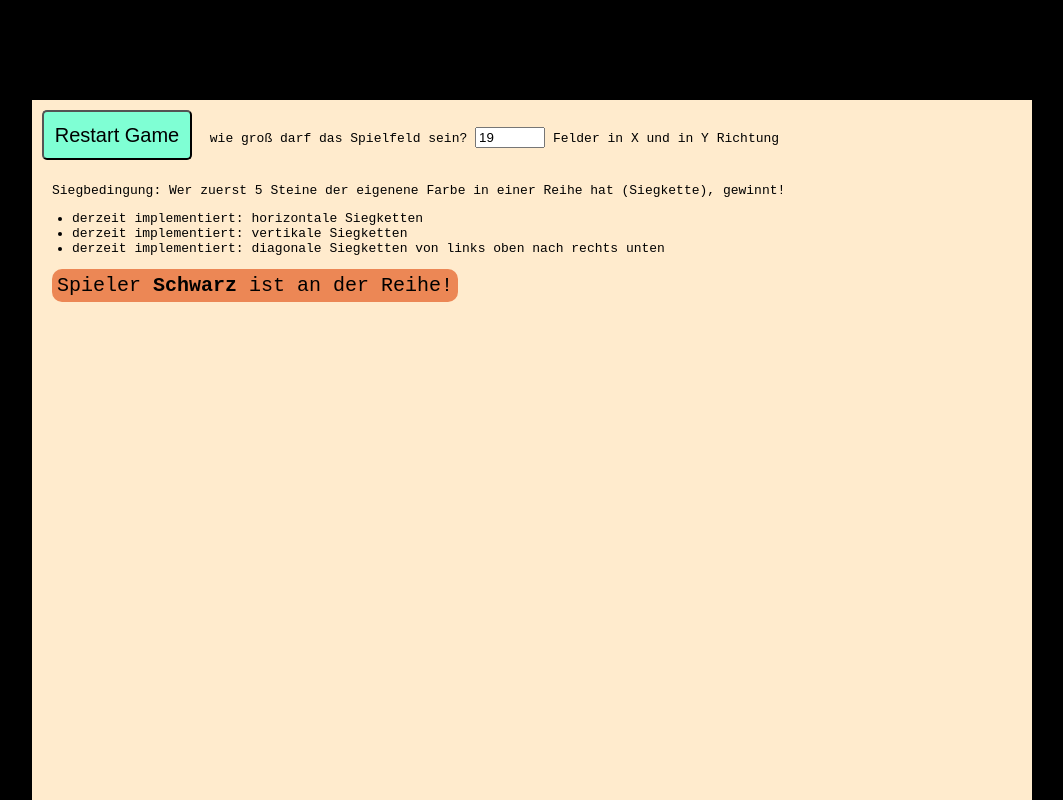
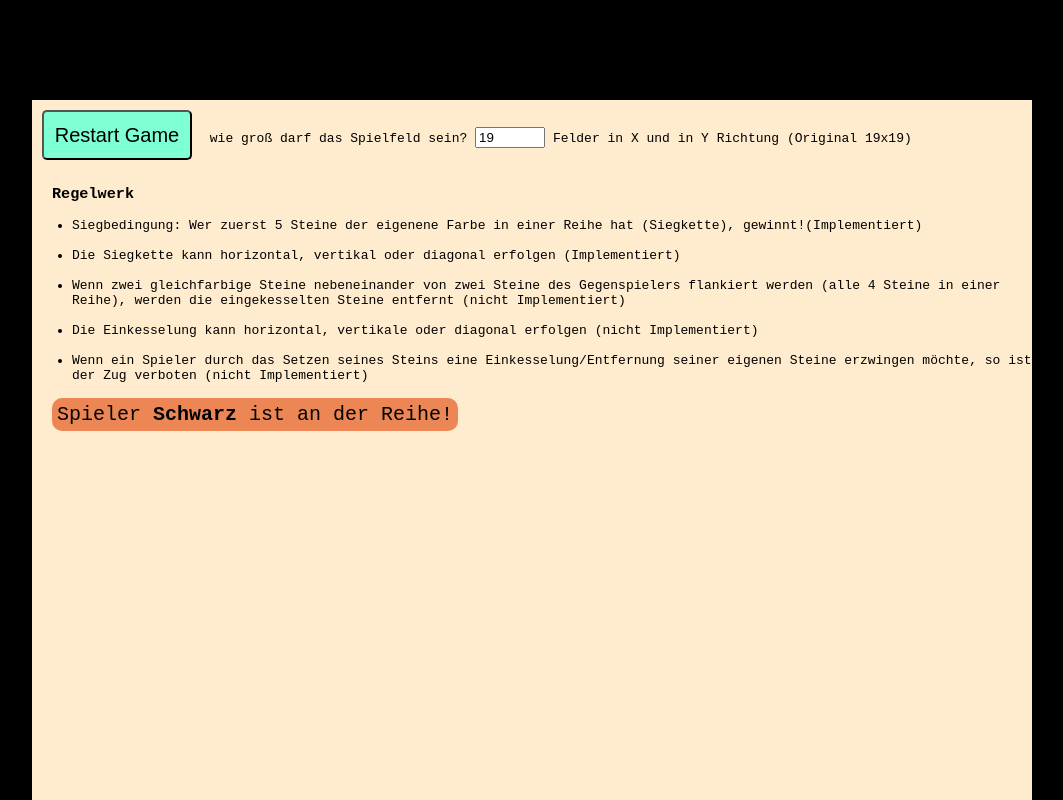
Before and after one commit to mullerow/go-bang-boardgame, a plain HTML site: page index.html in a window 1280 px wide. Shown: the top 800 px of the page, without its empty margins (108-1171 px from the left). Drawn offline with Linux system fonts and the light colour scheme.

Commit message:
doc:  Formulation of the rules in the UI

```diff
--- a/index.html
+++ b/index.html
@@ -13,13 +13,18 @@
         <button class="restart-game-button">Restart Game</button>
         <label for="field-size-input">wie groß darf das Spielfeld sein? </label>
         <input id="field-size-input" type="number" name="field-size-input" value="19">
-        <label for="field-size-input">Felder in X und in Y Richtung </label>
+        <label for="field-size-input">Felder in X und in Y Richtung (Original 19x19) </label>
         <div class="winner-text hide-winner"></div>
-        <p> Siegbedingung: Wer zuerst 5 Steine der eigenene Farbe in einer Reihe hat (Siegkette), gewinnt!</p>
+        <h3>Regelwerk</h3>
         <ul>
-            <li>derzeit implementiert: horizontale Siegketten </li>
-            <li>derzeit implementiert: vertikale Siegketten </li>
-            <li>derzeit implementiert: diagonale Siegketten von links oben nach rechts unten </li>
+            <li>Siegbedingung: Wer zuerst 5 Steine der eigenene Farbe in einer Reihe hat (Siegkette),
+                gewinnt!(Implementiert)</li>
+            <li>Die Siegkette kann horizontal, vertikal oder diagonal erfolgen (Implementiert)</li>
+            <li>Wenn zwei gleichfarbige Steine nebeneinander von zwei Steine des Gegenspielers flankiert werden (alle 4
+                Steine in einer Reihe), werden die eingekesselten Steine entfernt (nicht Implementiert) </li>
+            <li>Die Einkesselung kann horizontal, vertikale oder diagonal erfolgen (nicht Implementiert)</li>
+            <li>Wenn ein Spieler durch das Setzen seines Steins eine Einkesselung/Entfernung seiner eigenen Steine
+                erzwingen möchte, so ist der Zug verboten (nicht Implementiert)</li>
         </ul>
         <div class="display-players-turn">Spieler <strong>Schwarz</strong> ist an der Reihe!</div>
         <div class="board-field">
--- a/style.css
+++ b/style.css
@@ -24,6 +24,14 @@ input {
 
 p {
   margin-left: 20px;
+}
+
+h3 {
+  margin-left: 20px;
+}
+
+li {
+  margin-bottom: 15px;
 }
 
 .board-field {
```
